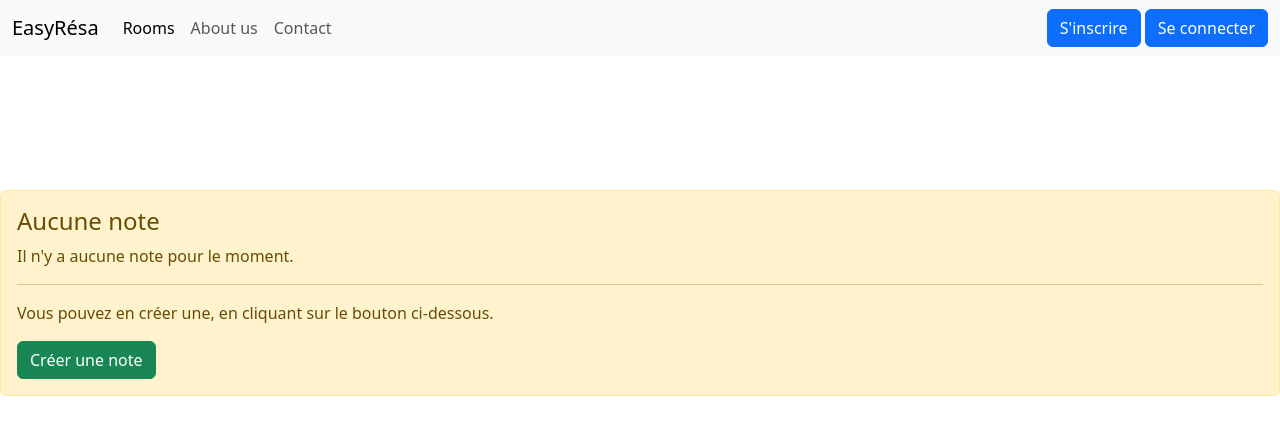
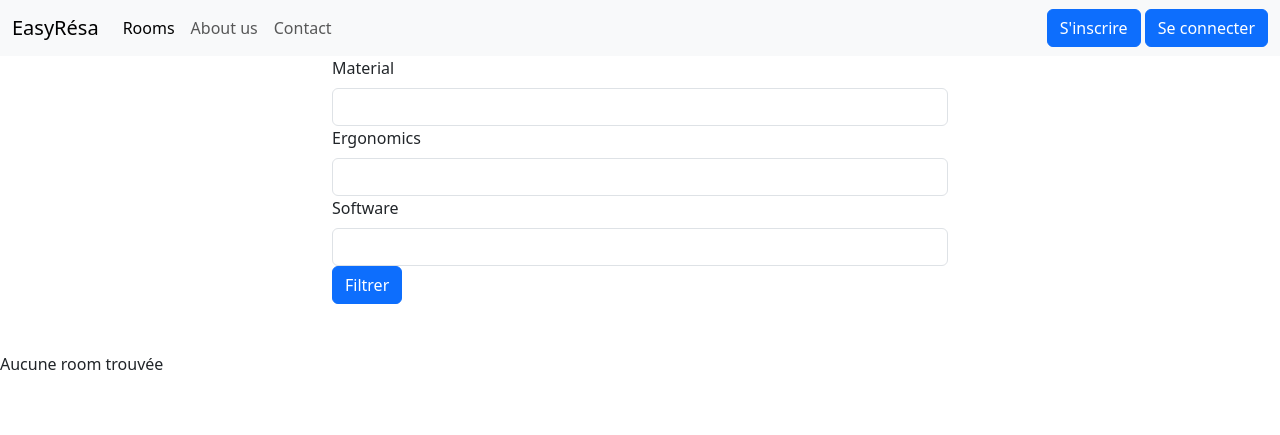
Before and after one commit to marionty/easyresa, a Symfony app: template templates/rooms/index.html.twig in a window 1280 px wide. Shown: the top 435 px of the page. Run offline with Twig, Linux system fonts and the light colour scheme; the template is opened without the code that fills it, so the values that code supplies are empty; form fields are guessed from the names that the template uses; some libraries are stand-ins or nearby versions.

Commit message:
filtre rooms

```diff
--- a/templates/mesreservations/index.html.twig
+++ b/templates/mesreservations/index.html.twig
@@ -10,13 +10,13 @@
         <div class="shadow card card-bg rounded-3" style="width: 40rem;">
             <div class="card-body">
     <p>Réservation de {{ reservation.room.name }} du {{ reservation.startDate|date('d/m/Y H:i') }} au {{ reservation.endDate|date('d/m/Y H:i') }}</p>
-        <div>
+        <div style= "display:flex">
         <form action={{ path('edit_reservation', {'id': reservation.id} ) }} method="post">
                                 <button type="submit" class="btn btn-primary">Modifier</button>
                             </form>
 
          <form action={{ path('delete_reservation', {'id': reservation.id} ) }} method="post">
-                                <button type="submit" class="btn btn-danger">Supprimer</button>
+                                <button type="submit" class="btn btn-danger mx-4">Supprimer</button>
                             </form>
                         </div>
                     </div>
--- a/templates/rooms/index.html.twig
+++ b/templates/rooms/index.html.twig
@@ -1,44 +1,52 @@
 {% extends 'base.html.twig' %}
 
-{% block title %}toutes les rooms{% endblock %}
+{% block title %}toutes les rooms
+{% endblock %}
 
 {% block body %}
-<h1 class="text-white">Toutes les notes</h1>
-
-	<p class="text-white fs-5">Voici toutes les notes disponibles</p>
+<div class="container-fluid mb-5">
+        <div class="row justify-content-center">
+            <div class="col-12 col-md-8 col-lg-6">
+                {{ form_start(form) }}
+                {#<div class="form-group">
+                     {{ form_label(form.capacity) }}
+                    {{ form_widget(form.capacity) }}
+                </div> #}
+                <div class="form-group">
+                    {{ form_label(form.material) }}
+                    {{ form_widget(form.material) }}
+                </div>
+                <div class="form-group">
+                    {{ form_label(form.ergonomics) }}
+                    {{ form_widget(form.ergonomics) }}
+                </div>
+                <div class="form-group">
+                    {{ form_label(form.software) }}
+                    {{ form_widget(form.software) }}
+                </div>
+                <button type="submit" class="btn btn-primary">Filtrer</button>
+                {{ form_end(form) }}
+            </div>
+        </div>
+    </div>
 
     <div class="row mt-5">
-		{% for room in liste_twig %}
-
-
-
+        {% for room in rooms %}
             <div class="shadow col-md-4 mb-4">
-				<div class="card card-bg rounded-4" >
+                <div class="card card-bg rounded-4">
                     <img src="..." class="card-img-top" alt="...">
                     <div class="card-body">
-						<h5 class="card-title">{{ room.name }} capacité: {{ room.capacity }}</h5>
+                        <h5 class="card-title">{{ room.name }}
+                            capacité:
+                            {{ room.capacity }}</h5>
                         <p class="card-text">{{ room.description }}</p>
-
-						<a href={{ path('app_room', { id: room.id }) }} class="btn btn-gradient">Voir la room</a>
-
-
+                        <a href={{ path('app_room', { id: room.id } ) }} class="btn btn-gradient">Voir la room</a>
                     </div>
                 </div>
             </div>
         {% else %}
-			<div class="col-md-12">
-				<div class="alert alert-warning" role="alert">
-					<h4 class="alert-heading">Aucune note</h4>
-					<p>Il n'y a aucune note pour le moment.</p>
-					<hr>
-					<p class="mb-0">Vous pouvez en créer une, en cliquant sur le bouton ci-dessous.</p>
-					<a href="" class="btn btn-success mt-3">Créer une note</a>
-				</div>
-			</div>
+            <p>Aucune room trouvée</p>
         {% endfor %}
     </div>
 
-
-
-
 {% endblock %}
```
Also changed, not shown: config/routes.yaml (+9 -0 lines), src/Controller/RoomsController.php (+17 -5 lines), src/Form/RoomFilterType.php (added, +45 -0 lines), src/Repository/RoomRepository.php (+28 -1 lines). Lines whose indentation alone changed are shown as unchanged.
